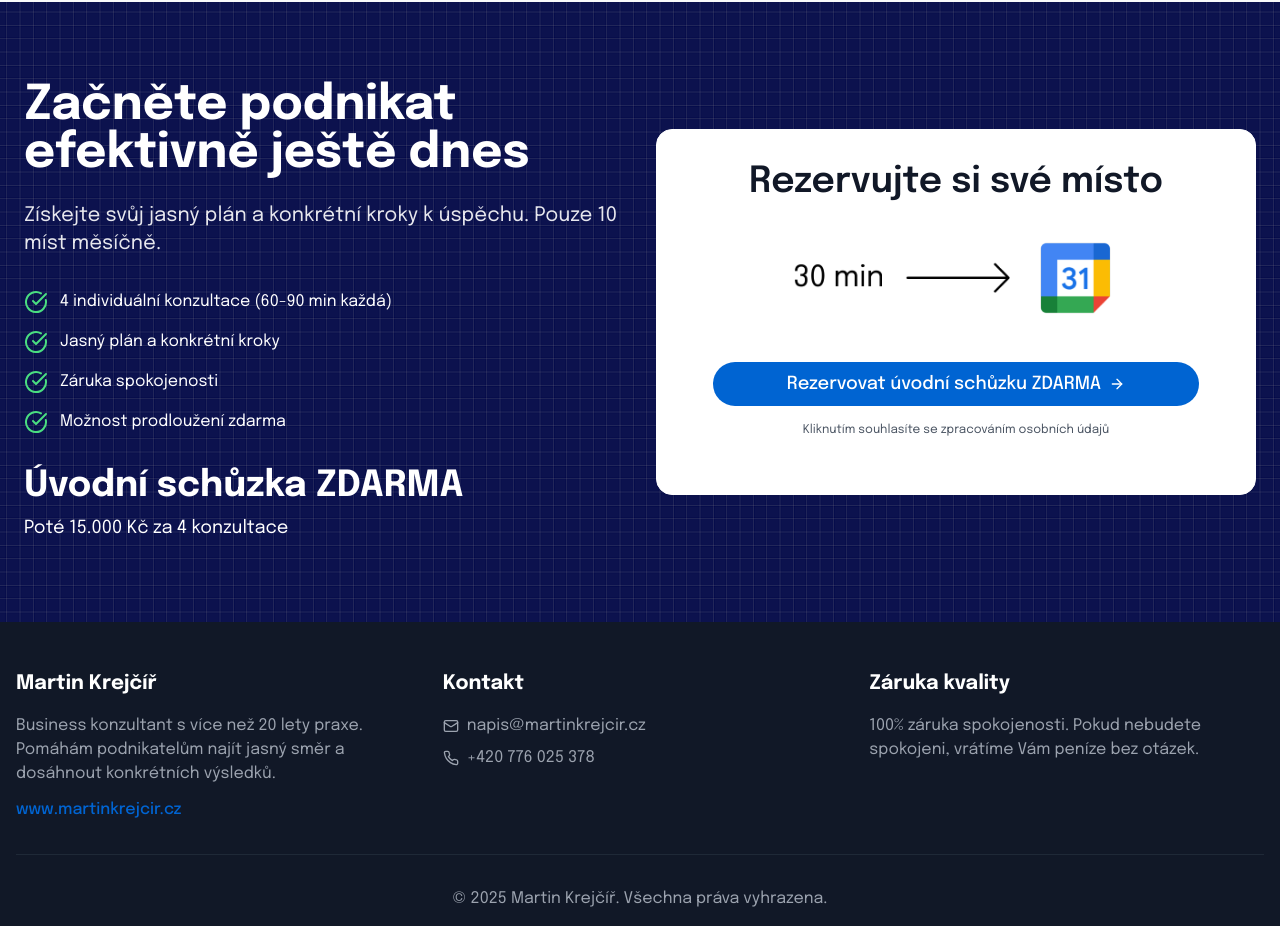
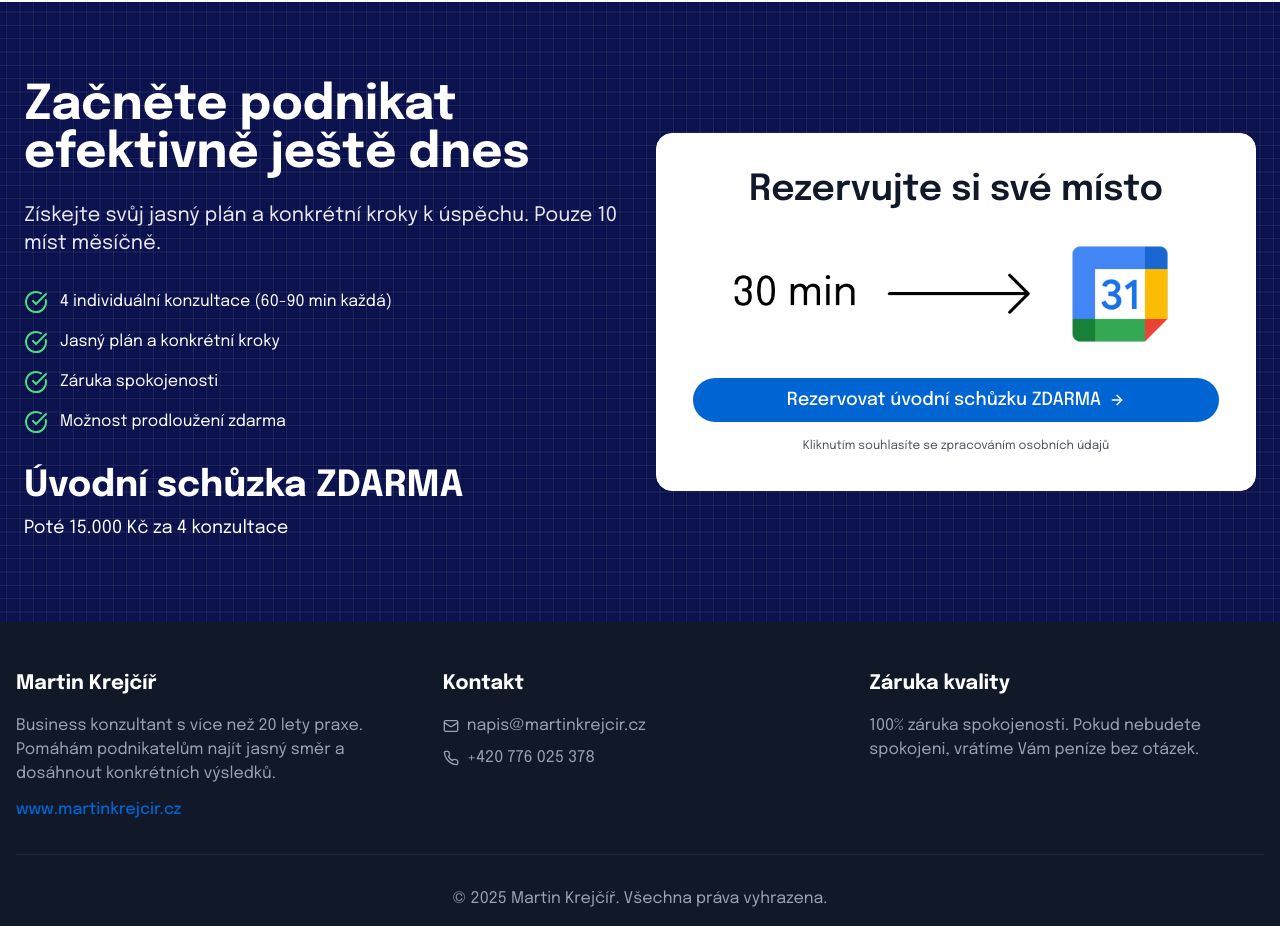
Before and after one commit to oliverrr123/martin-krejcir, a Next.js app: page / in a window 1280 px wide. Shown: the part 4939-5865 px from the top of the page. Built offline with nearby package versions, Linux system fonts and the light colour scheme; no server answers.

Commit message:
fix: phone overflow

```diff
--- a/app/page.tsx
+++ b/app/page.tsx
@@ -663,13 +663,16 @@ export default function SalesFunnel() {
                 </div>
               </div>
 
-              <Card className="p-4 sm:p-8 rounded-2xl scroll-reveal animate-slide-in-right bg-white w-full">
-                <CardContent>
-                  <h3 className="text-4xl text-center epilogue-semibold text-gray-900 mb-6">Rezervujte si své místo</h3>
+              <Card className="p-1 sm:p-2 md:p-4 lg:p-6 rounded-2xl scroll-reveal animate-slide-in-right bg-white w-full max-w-full overflow-hidden">
+                <CardContent className="p-1 sm:p-2 md:p-3">
+                  <h3 className="text-xl sm:text-2xl md:text-3xl lg:text-4xl text-center epilogue-semibold text-gray-900 mb-3 sm:mb-4 md:mb-6">Rezervujte si své místo</h3>
 
-                  <div className="flex justify-center items-center">
-                    <img src="/images/calendargraphic2.png" alt="Kalendář" className="px-20 pb-10 pt-2" />
-
+                  <div className="flex justify-center items-center mb-3 sm:mb-4 md:mb-6 px-1">
+                    <img
+                      src="/images/calendargraphic2.png"
+                      alt="Kalendář"
+                      className="w-full max-w-[280px] sm:max-w-sm md:max-w-md h-auto"
+                    />
                   </div>
 
 
```
Also changed, not shown: 1 other file (tests, documents, lock files or other folders).
